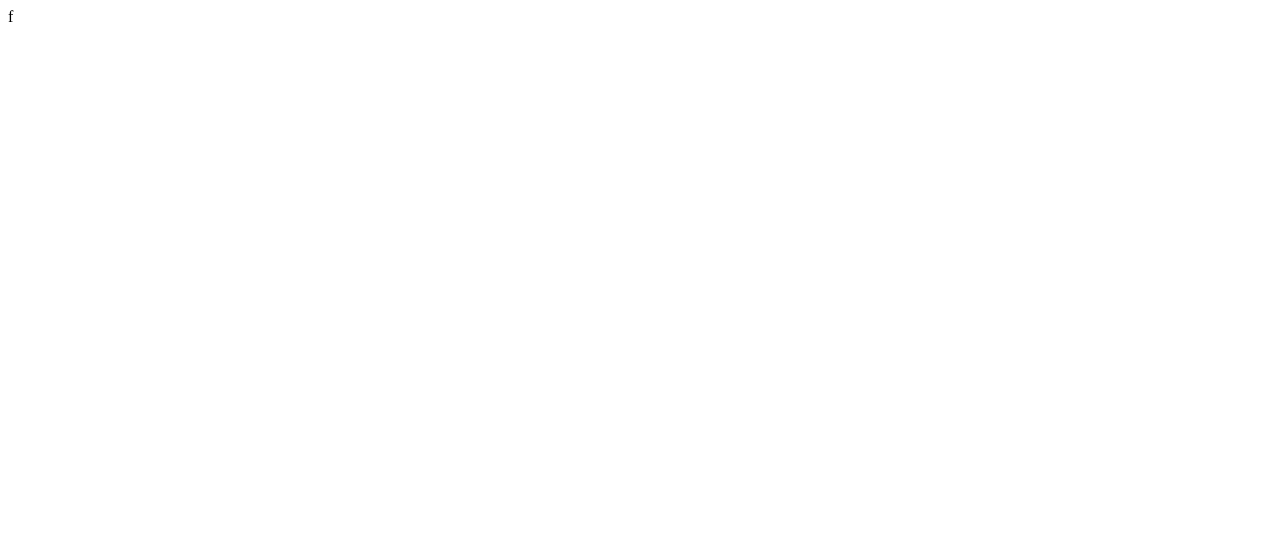
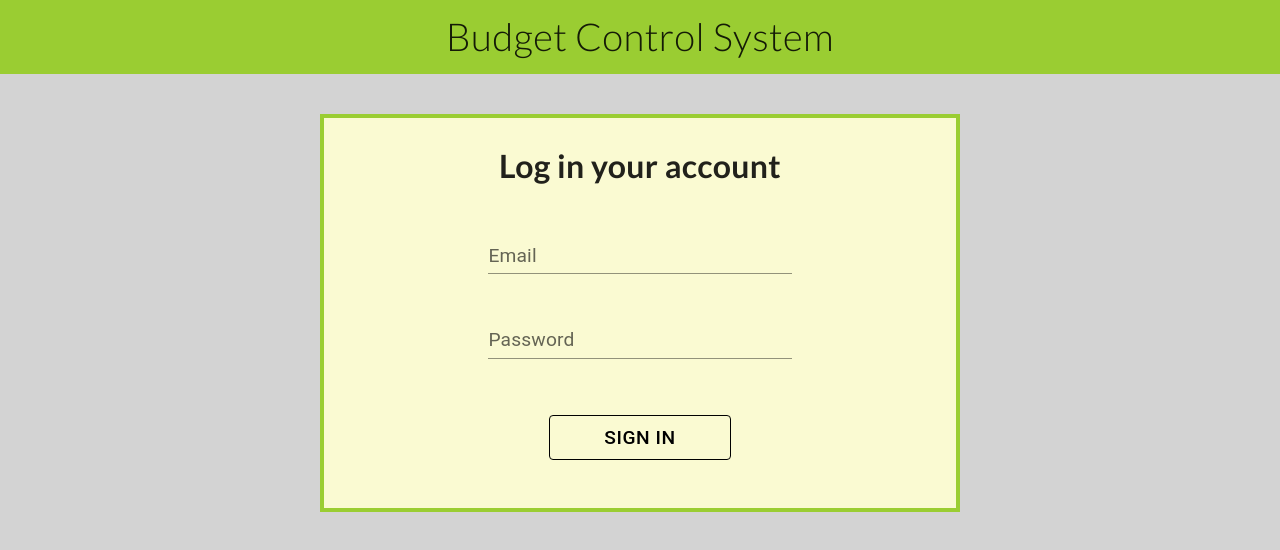
Before and after one commit to TiredTorch/budget-system, a React (Create React App) app: page / in a window 1280 px wide. Shown: the top 550 px of the page. Built offline with nearby package versions, Linux system fonts and the light colour scheme.

Commit message:
Created basic UI for login and logup pages

```diff
--- a/package.json
+++ b/package.json
@@ -3,6 +3,9 @@
   "version": "0.1.0",
   "private": true,
   "dependencies": {
+    "@emotion/react": "^11.8.2",
+    "@emotion/styled": "^11.8.1",
+    "@mui/material": "^5.5.0",
     "@testing-library/jest-dom": "^5.16.2",
     "@testing-library/react": "^12.1.4",
     "@testing-library/user-event": "^13.5.0",
--- a/public/index.html
+++ b/public/index.html
@@ -3,9 +3,14 @@
   <head>
     <meta charset="utf-8" />
     <meta name="viewport" content="width=device-width, initial-scale=1" />
-    <title>React App</title>
+    <title>Budget control system</title>
   </head>
   <body>
     <div id="root"></div>
+
+
+    <link rel="preconnect" href="https://fonts.googleapis.com">
+    <link rel="preconnect" href="https://fonts.gstatic.com" crossorigin>
+    <link href="https://fonts.googleapis.com/css2?family=Lato:ital,wght@0,300;0,700;1,300&display=swap" rel="stylesheet">
   </body>
 </html>
--- a/src/App.tsx
+++ b/src/App.tsx
@@ -1,9 +1,14 @@
+import {CssBaseline} from '@mui/material';
+import {Login} from 'components/forms/Login/Login';
+import {Layout} from 'layouts/Layout';
 import React from 'react';
 
 export const App = () => {
   return (
-    <div className="App">
-      f
-    </div>
+    <CssBaseline>
+      <Layout>
+        <Login/>
+      </Layout>
+    </CssBaseline>
   );
 };
--- /dev/null
+++ b/src/components/forms/Login/Login.jsx
@@ -0,0 +1,70 @@
+
+import {Box, Button, TextField, Typography} from '@mui/material';
+import React from 'react';
+
+export const Login = () => {
+  return (
+    <Box
+      sx={{
+        border: '.5vh solid yellowgreen',
+        bgcolor: 'lightgoldenrodyellow',
+        maxWidth: '50vw',
+        m: '5vh 25vw',
+        p: '1vh 1vw',
+      }}
+    >
+      <Typography
+        fontFamily='Lato'
+        align='center'
+        fontSize='2.5vmax'
+        fontWeight='700'
+        m='2vh 0'
+      >
+        Log in your account
+      </Typography>
+      <TextField
+        color='success'
+        label='Email'
+        variant='standard'
+        size='medium'
+        inputProps={{style: {
+          fontSize: '1.5vmax',
+        }}}
+        InputLabelProps={{style: {fontSize: '1.5vmax'}}}
+        sx={{
+          minWidth: '50%',
+          m: '2vh 25%',
+        }}
+      />
+      <TextField
+        color='success'
+        label='Password'
+        variant='standard'
+        size='medium'
+        inputProps={{style: {fontSize: '1.5vmax'}}}
+        InputLabelProps={{style: {fontSize: '1.5vmax'}}}
+        sx={{
+          minWidth: '50%',
+          m: '2vh 25%',
+        }}
+      />
+      <Button
+        fontFamily='Lato'
+        variant='outlined'
+        sx={{
+          border: '1px solid black',
+          minWidth: '30%',
+          m: '5vh 35%',
+          fontSize: '1.5vmax',
+          color: 'black',
+          '&:hover': {
+            border: '1px solid green',
+            color: 'green',
+          },
+        }}
+      >
+        Sign in
+      </Button>
+    </Box>
+  );
+};
--- /dev/null
+++ b/src/layouts/Header/Header.jsx
@@ -0,0 +1,20 @@
+import {Typography} from '@mui/material';
+import {Box} from '@mui/system';
+import React from 'react';
+
+export const Header = () => {
+  return (
+    <Box
+      sx={{
+        w: '100vw',
+        minHeight: '5vh',
+        bgcolor: 'yellowgreen',
+        p: '1vh 0',
+      }}
+    >
+      <Typography fontSize="3vmax" align='center' fontFamily='Lato'>
+        Budget Control System
+      </Typography>
+    </Box>
+  );
+};
--- /dev/null
+++ b/src/layouts/Layout.jsx
@@ -0,0 +1,18 @@
+import {Box} from '@mui/material';
+import React from 'react';
+import {Header} from './Header/Header';
+
+export const Layout = ({children}) => {
+  return (
+    <Box
+      sx={{
+        minWidth: '100vw',
+        minHeight: '100vh',
+        bgcolor: 'lightgray',
+      }}
+    >
+      <Header/>
+      {children}
+    </Box>
+  );
+};
```
Also changed, not shown: src/components/common/Main/Main.jsx (added, +18 -0 lines), src/components/forms/Logup/Logup.jsx (added, +82 -0 lines), .eslintrc.json, 1 other file (tests, documents, lock files or other folders).
